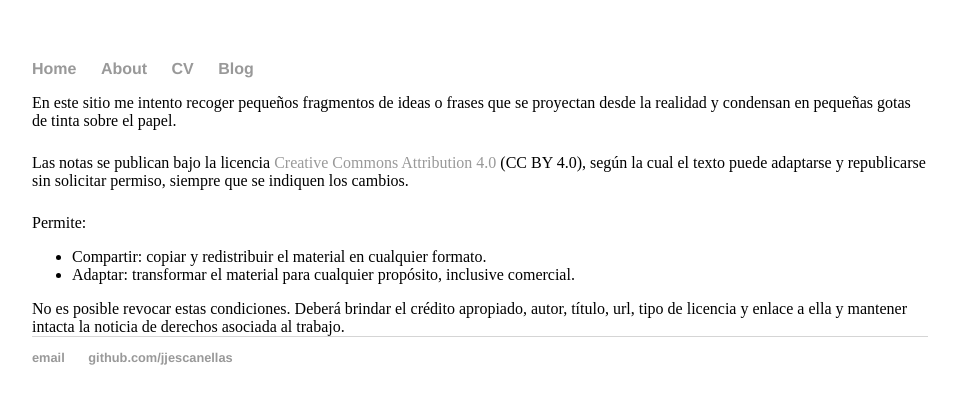
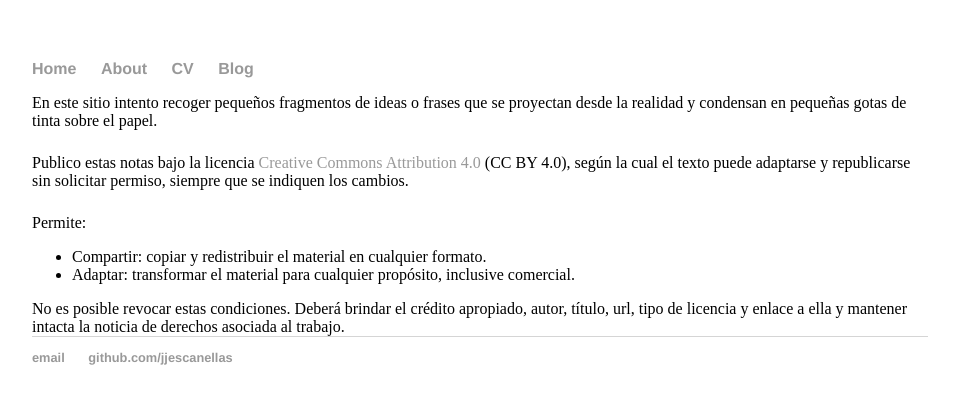
Before and after one commit to jjescanellas/jjescanellas.github.io, a Jekyll site: the page built from about/index.html, in a window 1280 px wide. Shown: the top 404 px of the page, without its empty margins (160-1119 px from the left). Built offline with Jekyll 4.4.1, drawn with Linux system fonts in a browser that asks for light colours.

Commit message:
Update index.html

```diff
--- a/about/index.html
+++ b/about/index.html
@@ -3,13 +3,13 @@ layout: default
 title: Descripción
 ---
 <div class="blurb"
-  <p>En este sitio me intento recoger pequeños fragmentos de ideas o frases que se proyectan desde la realidad
+  <p>En este sitio intento recoger pequeños fragmentos de ideas o frases que se proyectan desde la realidad
   y condensan en pequeñas gotas de tinta sobre el papel.</p>
 </div>
 
 <div class="container">
 
-Las notas se publican bajo la licencia
+Publico estas notas bajo la licencia
 <a href="http://creativecommons.org/licenses/by/4.0/"> Creative Commons Attribution 4.0 </a> (CC BY 4.0),
 según la cual el texto puede adaptarse y republicarse sin solicitar permiso, siempre que se indiquen los cambios.</p>
 </div>
```
